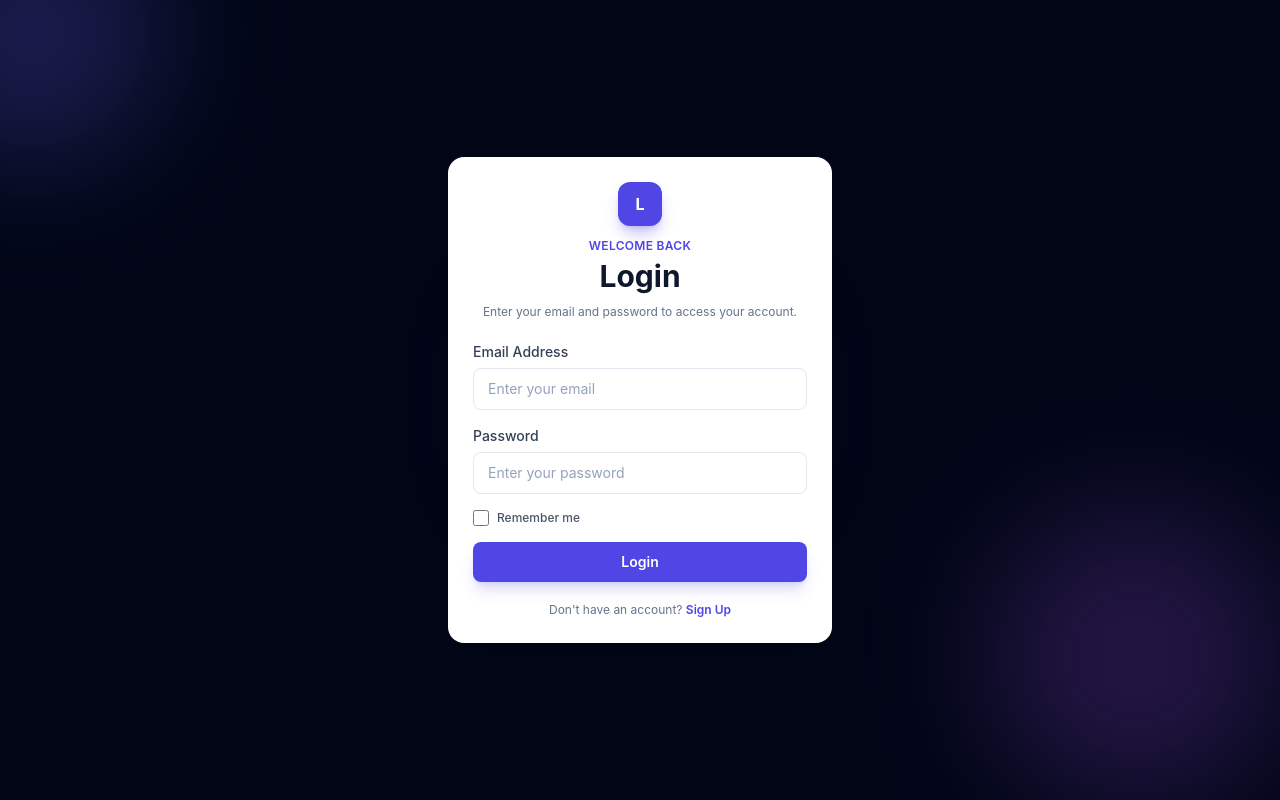
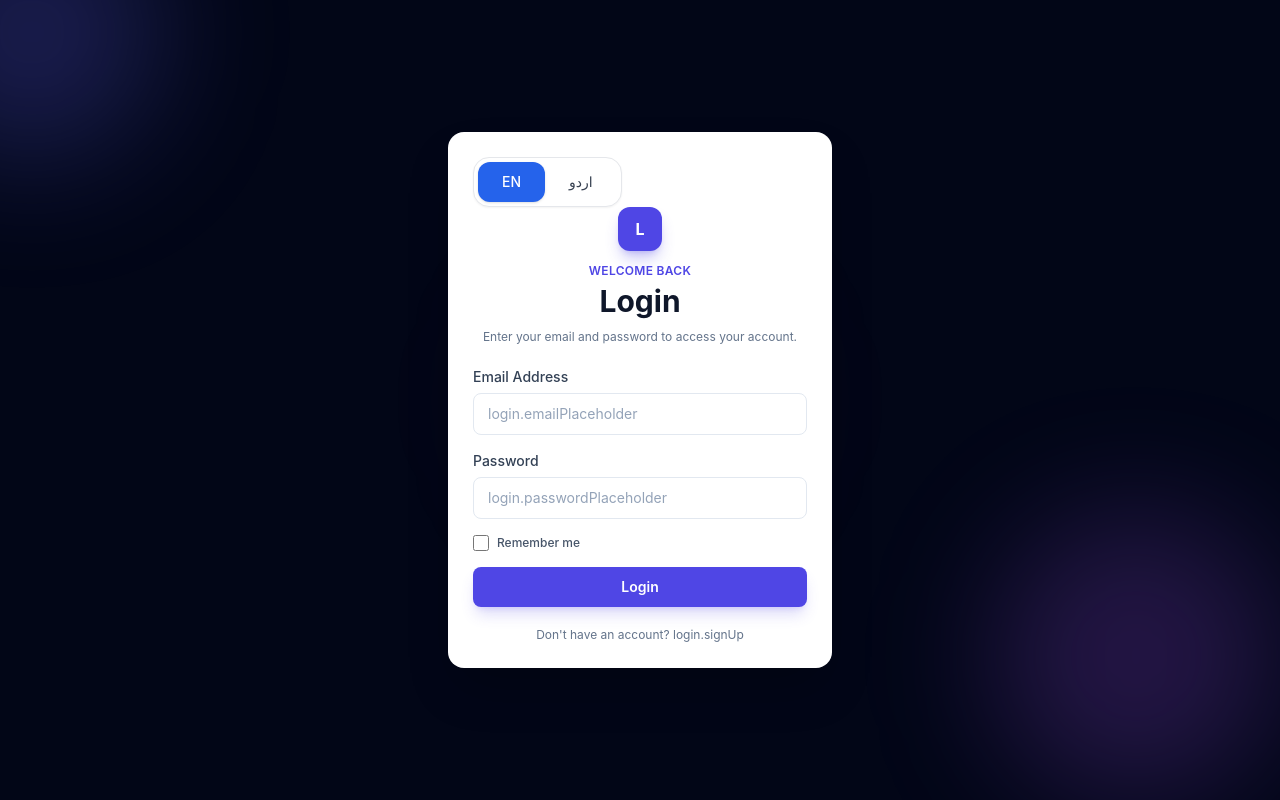
Before and after one commit to Rohama-Majeed7/my_posts_frontend, a React (Vite) app: page /login in a window 1280 px wide. Built offline with nearby package versions, Linux system fonts and the light colour scheme.

Commit message:
urdu add in login

```diff
--- a/src/components/Login.jsx
+++ b/src/components/Login.jsx
@@ -1,15 +1,18 @@
-import React, { useEffect, useState } from "react";
+import { useEffect, useState } from "react";
 import { useForm } from "react-hook-form";
 import axios from "axios";
 import toast from "react-hot-toast";
 import { useAuth } from "../context/Auth";
 import { NavLink, useNavigate } from "react-router-dom";
+import { useTranslation } from "react-i18next";
+import LanguageSwitcher from "./LanguageSwitcher";
 
 const Login = () => {
   const { setTokenLS, manageState } = useAuth();
   const navigate = useNavigate();
   const [isSubmitting, setIsSubmitting] = useState(false);
   const [rememberMe, setRememberMe] = useState(false);
+  const { t } = useTranslation();
 
   const {
     register,
@@ -38,7 +41,7 @@ const Login = () => {
         {
           email: data.email,
           password: data.password,
-        }
+        },
       );
 
       const user = res.data;
@@ -72,21 +75,22 @@ const Login = () => {
       </div>
 
       <section className="relative w-full max-w-sm rounded-2xl border border-white/10 bg-white p-5 shadow-2xl sm:p-6">
+        <LanguageSwitcher />
         <div className="mb-5 text-center">
           <div className="mx-auto mb-3 flex h-11 w-11 items-center justify-center rounded-xl bg-indigo-600 text-base font-bold text-white shadow-lg shadow-indigo-600/30">
             L
           </div>
 
           <p className="mb-1 text-xs font-semibold uppercase tracking-wide text-indigo-600">
-            Welcome back
+            {t("login.welcomeBack")}
           </p>
 
           <h1 className="text-2xl font-bold text-slate-900 sm:text-3xl">
-            Login
+            {t("login.login")}
           </h1>
 
           <p className="mt-2 text-xs leading-5 text-slate-500">
-            Enter your email and password to access your account.
+            {t("login.enterLoginDetails")}
           </p>
         </div>
 
@@ -97,18 +101,18 @@ const Login = () => {
               htmlFor="email"
               className="mb-1.5 block text-sm font-medium text-slate-700"
             >
-              Email Address
+              {t("login.emailAddress")}
             </label>
 
             <input
               id="email"
               type="email"
-              placeholder="Enter your email"
+              placeholder={t("login.emailPlaceholder")}
               {...register("email", {
-                required: "Email is required",
+                required: t("login.emailRequired"),
                 pattern: {
                   value: /^[^\s@]+@[^\s@]+\.[^\s@]+$/,
-                  message: "Please enter a valid email address",
+                  message: t("login.invalidEmail"),
                 },
               })}
               className={`w-full rounded-lg border bg-white px-3.5 py-2.5 text-sm text-slate-900 outline-none transition placeholder:text-slate-400 focus:ring-4 ${
@@ -131,15 +135,15 @@ const Login = () => {
               htmlFor="password"
               className="mb-1.5 block text-sm font-medium text-slate-700"
             >
-              Password
+              {t("login.password")}
             </label>
 
             <input
               id="password"
               type="password"
-              placeholder="Enter your password"
+              placeholder={t("login.passwordPlaceholder")}
               {...register("password", {
-                required: "Password is required",
+                required: t("login.passwordRequired"),
               })}
               className={`w-full rounded-lg border bg-white px-3.5 py-2.5 text-sm text-slate-900 outline-none transition placeholder:text-slate-400 focus:ring-4 ${
                 errors.password
@@ -168,7 +172,7 @@ const Login = () => {
                 onChange={(e) => setRememberMe(e.target.checked)}
                 className="h-4 w-4 cursor-pointer rounded border-slate-300 text-indigo-600 focus:ring-indigo-500"
               />
-              Remember me
+              {t("login.rememberMe")}
             </label>
           </div>
 
@@ -177,17 +181,17 @@ const Login = () => {
             disabled={isSubmitting}
             className="mt-1 flex w-full items-center justify-center rounded-lg bg-indigo-600 px-4 py-2.5 text-sm font-semibold text-white shadow-lg shadow-indigo-600/20 transition hover:bg-indigo-700 focus:outline-none focus:ring-4 focus:ring-indigo-200 disabled:cursor-not-allowed disabled:opacity-70"
           >
-            {isSubmitting ? "Logging in..." : "Login"}
+            {isSubmitting ? t("login.loggingIn") : t("login.login")}
           </button>
 
           <p className="pt-1 text-center text-xs text-slate-500">
-            Don&apos;t have an account?{" "}
+            {t("login.dontHaveAccount")}
+
             <NavLink
               to="/"
               className="font-semibold text-indigo-600 transition hover:text-indigo-700 hover:underline"
-            >
-              Sign Up
-            </NavLink>
+            ></NavLink>
+            {t("login.signUp")}
           </p>
         </form>
       </section>
--- a/src/i18n/locales/en/translation.json
+++ b/src/i18n/locales/en/translation.json
@@ -13,5 +13,20 @@
     "creatingAccount": "Creating account...",
     "alreadyHaveAccount": "Already have an account?",
     "login": "Login"
+  },
+
+  "login": {
+    "welcomeBack": "Welcome back",
+    "login": "Login",
+    "enterLoginDetails": "Enter your email and password to access your account.",
+    "emailAddress": "Email Address",
+    "password": "Password",
+    "rememberMe": "Remember me",
+    "invalidEmail": "Please enter a valid email address",
+    "dontHaveAccount": "Don't have an account? ",
+"signup": "Sign Up",
+    "loggingIn": "Logging in...",
+    "emailRequired": "Email is required",
+    "passwordRequired": "Password is required"
   }
 }
--- a/src/i18n/locales/ur/translation.json
+++ b/src/i18n/locales/ur/translation.json
@@ -14,5 +14,19 @@
     "creatingAccount": "اکاؤنٹ بنا رہا ہے...",
     "alreadyHaveAccount": "پہلے سے اکاؤنٹ ہے؟ لاگ ان کریں",
     "login": "لاگ ان کریں"
+  },
+  "login": {
+    "welcomeBack": "واپس خوش آمدید",
+    "login": "لاگ ان",
+    "enterLoginDetails": "اپنے اکاؤنٹ تک رسائی کے لیے اپنا ای میل اور پاس ورڈ درج کریں۔",
+    "emailAddress": "ای میل ایڈریس",
+    "invalidEmail": "براہ کرم ایک درست ای میل ایڈریس درج کریں",
+    "password": "پاس ورڈ",
+    "rememberMe": "مجھے یاد رکھیں",
+    "dontHaveAccount": "اکاؤنٹ نہیں ہے؟ سائن اپ کریں",
+    "signup": "سائن اپ کریں",
+    "loggingIn": "لاگ ان ہو رہا ہے...",
+    "emailRequired": "ای میل درکار ہے",
+    "passwordRequired": "پاس ورڈ درکار ہے"
   }
 }
```
